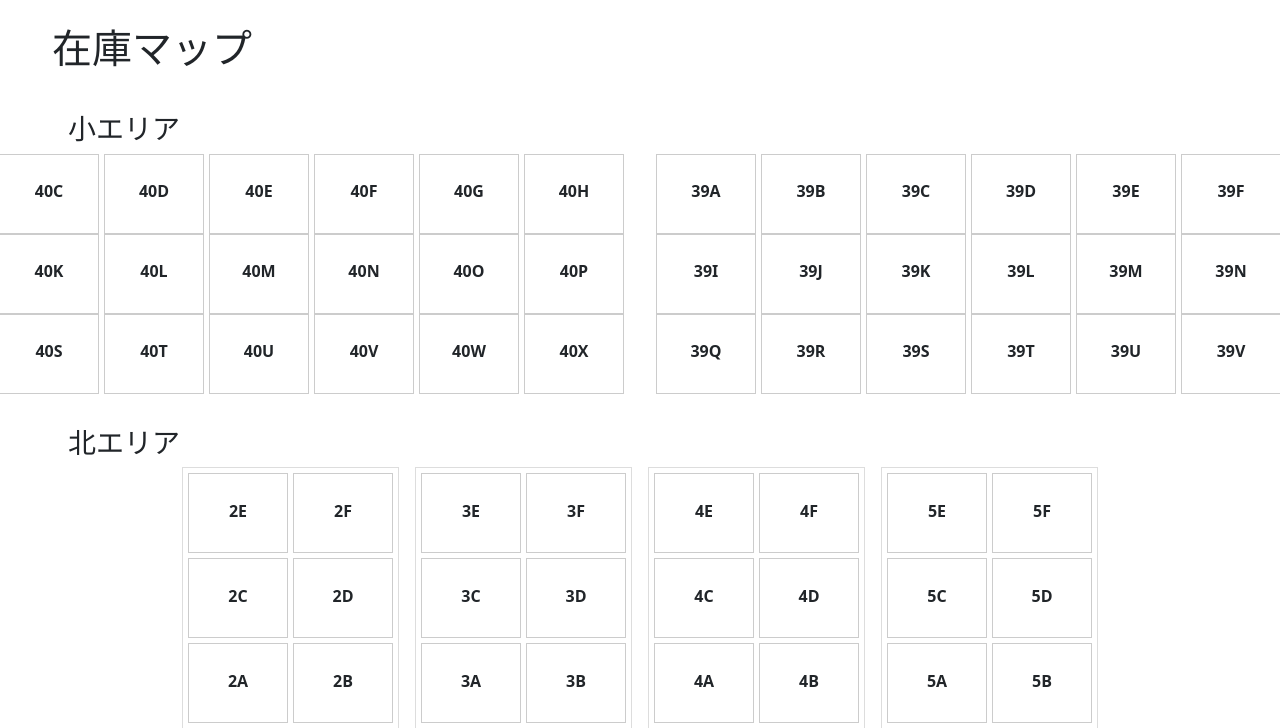
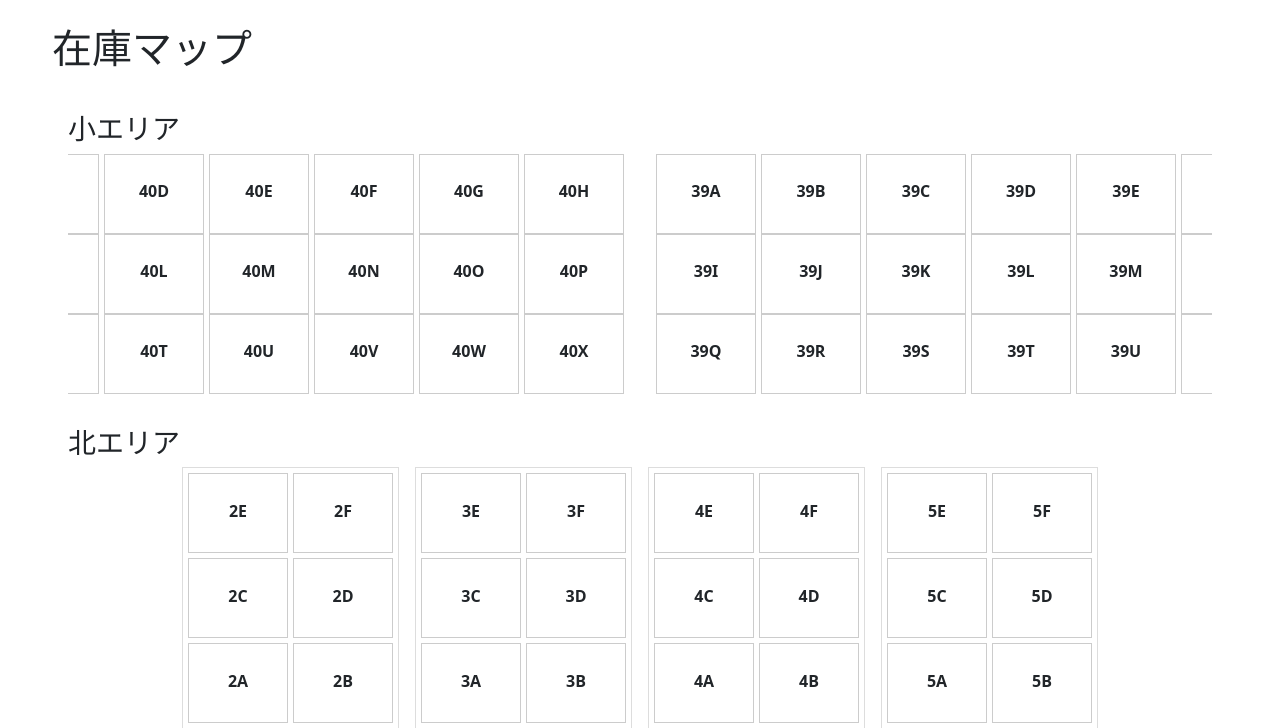
Before and after one commit to ko-matsushita2404/inventory-dashboard, a Flask app: page /map in a window 1280 px wide; the page is wider, and only the part inside the window is pictured. Shown: the part 76-804 px from the top of that part. Run offline with Flask 3, Linux system fonts and the light colour scheme; the visitor is signed in with stand-in values (Sample User, id 1); data that the repository does not hold is empty; parts of the project's set-up code (start-up, migrations or seed data) failed here and were passed over.

Commit message:
Update map_styles.css

```diff
--- a/static/css/map_styles.css
+++ b/static/css/map_styles.css
@@ -13,6 +13,7 @@
     display: flex;
     justify-content: center;
     gap: 2rem;
+    overflow-x: auto;
 }
 
 .small-area-row-grid {
```
